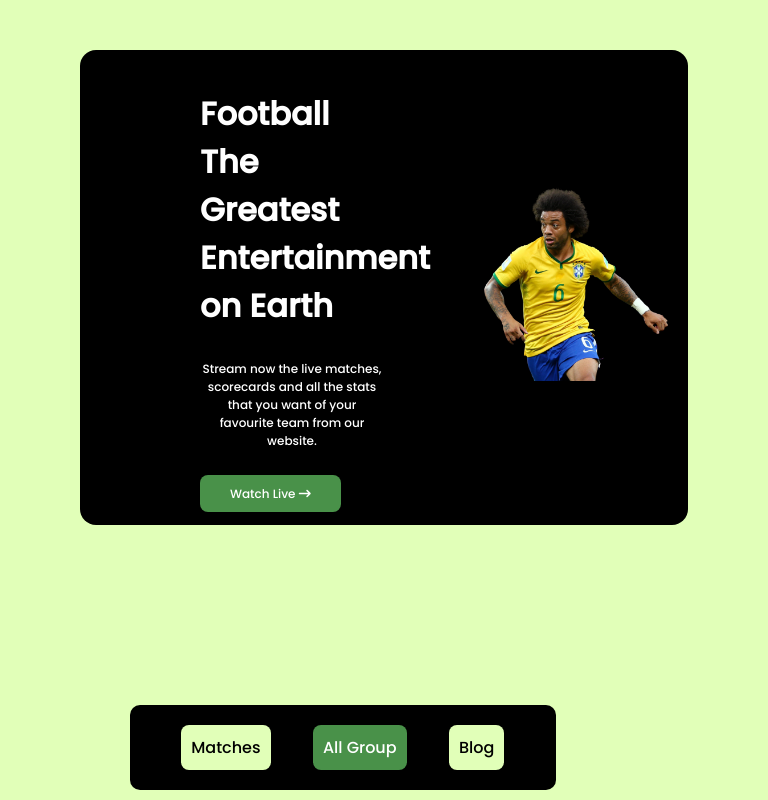
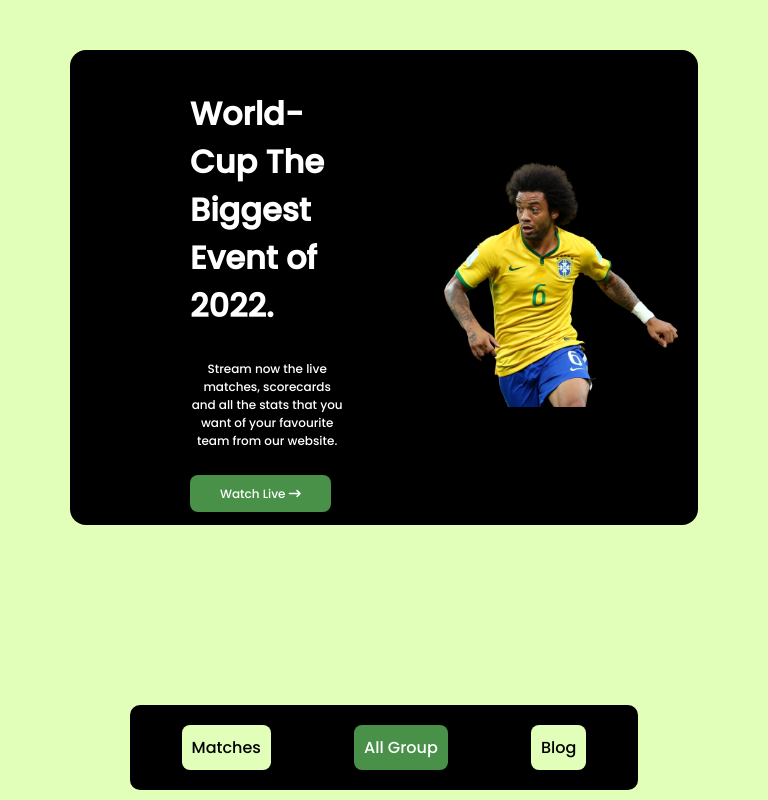
Before and after one commit to salehinthenoob/Assignment2-World-Cup-, a plain HTML site: page group.html in a window 768 px wide. Shown: the top 800 px of the page. Drawn offline with Linux system fonts and the light colour scheme.

Commit message:
2nd commissssadasdasdasdsaasdddsdadst

```diff
--- a/group.html
+++ b/group.html
@@ -24,7 +24,7 @@
         <div class="container">
             <div class="container-text">
                 <h1>
-                    Football The Greatest Entertainment on Earth
+                    World-Cup The Biggest Event of 2022.
                 </h1>
                 <p>Stream now the live matches, scorecards and all the stats that you want of your favourite team from
                     our website.</p>
--- a/style/style.css
+++ b/style/style.css
@@ -58,7 +58,7 @@ main {
 }
 
 header {
-    padding: 50px 80px;
+    padding: 50px 70px;
 }
 
 body {
@@ -417,8 +417,7 @@ For mobile deivices
     }
 
     .nav>ul {
-
-        margin: 20px;
+        margin: -10px 20px 20px 20px;
         padding: 20px;
         /* width: 400px; */
         background-color: hwb(85 72% 0%);
@@ -512,8 +511,8 @@ For tab devices
     }
 
     .nav>ul {
-        padding: px 10px;
-        width: 70%;
+        padding: 0px 10px;
+
     }
 
     .nav>ul>li>a {
```
Also changed, not shown: matches.html (+1 -1 lines).
